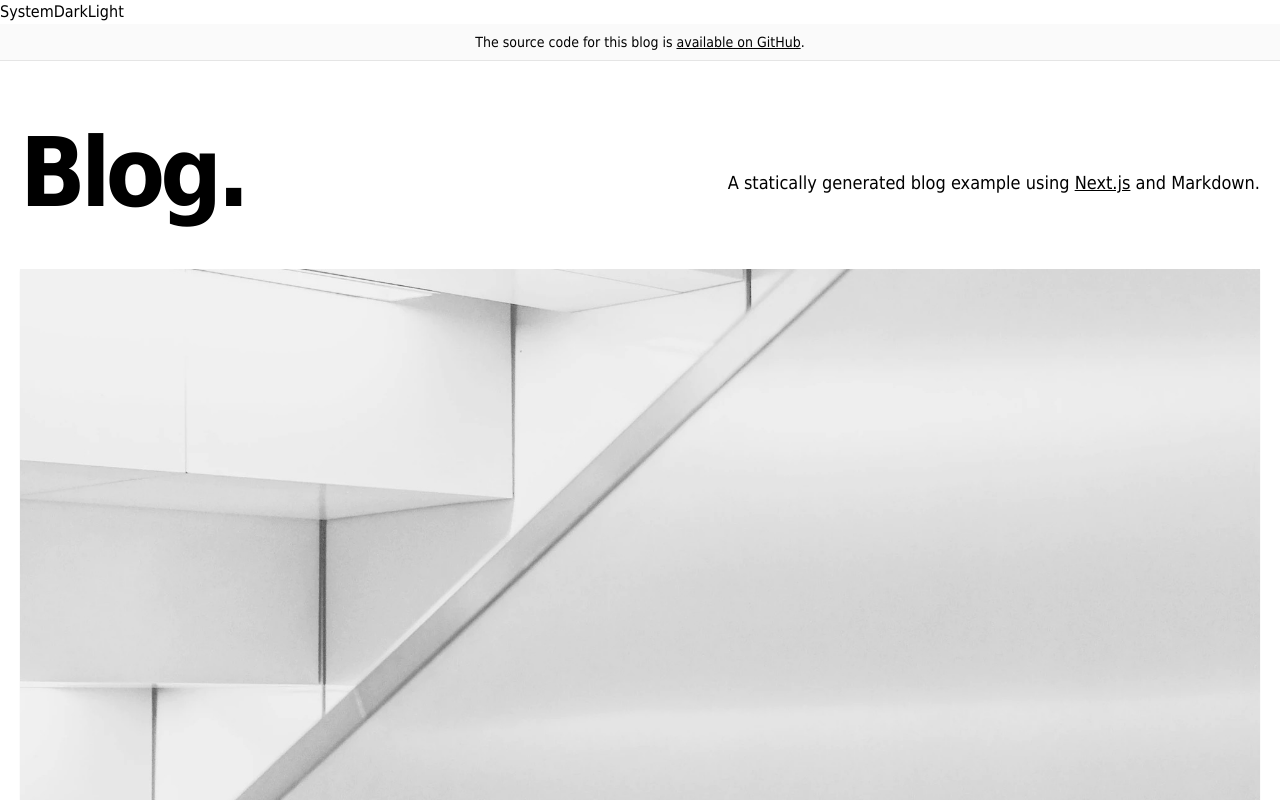
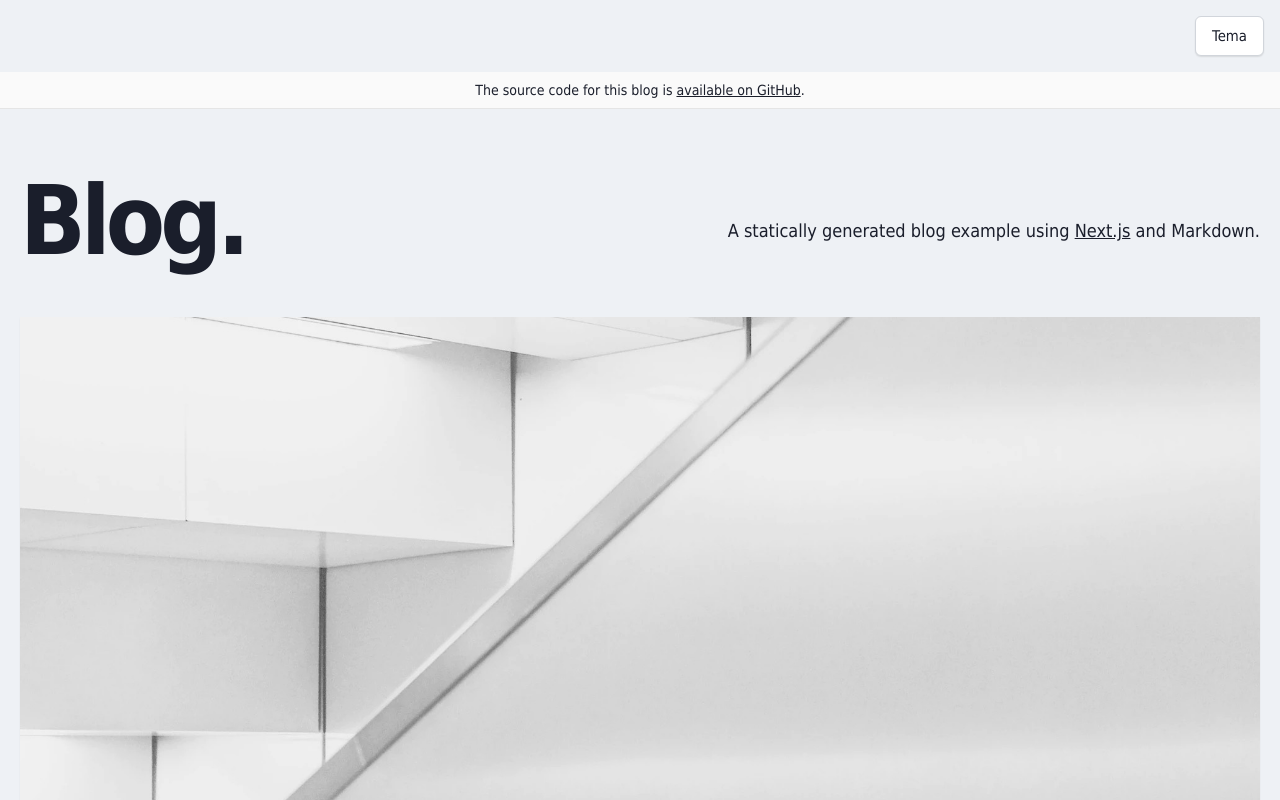
Before and after one commit to leandroslc/my-site, a Next.js app: page / in a window 1280 px wide. Shown: the top 800 px of the page. Built offline with nearby package versions, Linux system fonts and the light colour scheme.

Commit message:
feat: Styled theme selector as dropdown

```diff
--- a/modules/app/components/main-layout.tsx
+++ /dev/null
@@ -1,13 +0,0 @@
-import { PropsWithChildren } from 'react'
-import { ThemeToggle } from './theme-toggle'
-
-type Props = PropsWithChildren<{}>
-
-export const MainLayout = ({ children }: Props) => {
-  return (
-    <>
-      <ThemeToggle />
-      {children}
-    </>
-  )
-}
--- /dev/null
+++ b/modules/app/components/main-layout/index.tsx
@@ -0,0 +1,19 @@
+import { PropsWithChildren } from 'react'
+import { ClientSideOnly } from '~/modules/base/components/client-side-only'
+import { ThemeToggle } from '../theme-toggle'
+import * as S from './styles'
+
+type Props = PropsWithChildren<{}>
+
+export const MainLayout = ({ children }: Props) => {
+  return (
+    <>
+      <S.Navbar>
+        <ClientSideOnly>
+          <ThemeToggle />
+        </ClientSideOnly>
+      </S.Navbar>
+      {children}
+    </>
+  )
+}
--- /dev/null
+++ b/modules/app/components/main-layout/styles.ts
@@ -0,0 +1,8 @@
+import styled from 'styled-components'
+
+export const Navbar = styled.nav`
+  display: flex;
+  align-items: center;
+  justify-content: flex-end;
+  padding: 1rem;
+`
--- a/modules/app/components/theme-toggle.tsx
+++ b/modules/app/components/theme-toggle.tsx
@@ -1,3 +1,4 @@
+import { Dropdown } from '~/modules/base/components/dropdown'
 import { useStore } from '../data/state'
 import { Themes } from '../data/types'
 
@@ -10,9 +11,11 @@ export const ThemeToggle = () => {
 
   return (
     <>
-      <button onClick={() => handleThemeChange(Themes.System)}>System</button>
-      <button onClick={() => handleThemeChange(Themes.Dark)}>Dark</button>
-      <button onClick={() => handleThemeChange(Themes.Light)}>Light</button>
+      <Dropdown id="theme-toggle" label="Tema">
+        <button onClick={() => handleThemeChange(Themes.System)}>System</button>
+        <button onClick={() => handleThemeChange(Themes.Dark)}>Dark</button>
+        <button onClick={() => handleThemeChange(Themes.Light)}>Light</button>
+      </Dropdown>
     </>
   )
 }
--- /dev/null
+++ b/modules/base/components/client-side-only/index.tsx
@@ -0,0 +1,17 @@
+import { PropsWithChildren, useEffect, useState } from 'react'
+
+type Props = PropsWithChildren<{}>
+
+export const ClientSideOnly = ({ children }: Props) => {
+  const [hasMounted, setHasMounted] = useState(false)
+
+  useEffect(() => {
+    setHasMounted(true)
+  }, [setHasMounted])
+
+  if (!hasMounted) {
+    return null
+  }
+
+  return <>{children}</>
+}
--- /dev/null
+++ b/modules/base/components/dropdown/index.tsx
@@ -0,0 +1,88 @@
+import { PropsWithChildren, useEffect, useRef, useState } from 'react'
+import { usePopper } from 'react-popper'
+import * as S from './styles'
+
+type Props = PropsWithChildren<{
+  id: string
+  label: string
+  title?: string
+}>
+
+export const Dropdown = ({ children, id, label, title }: Props) => {
+  const [isOpen, setIsOpen] = useState(false)
+
+  const toggleRef = useRef<HTMLButtonElement>(null)
+  const menuRef = useRef<HTMLDivElement>(null)
+
+  const { styles, attributes } = usePopper(toggleRef.current, menuRef.current, {
+    placement: 'bottom-end',
+    modifiers: [
+      {
+        name: 'offset',
+        enabled: true,
+        options: {
+          offset: [0, 10],
+        },
+      },
+    ],
+  })
+
+  const handleOutsideClick = (event: MouseEvent) => {
+    const element = event.target as Node
+
+    if (
+      toggleRef.current?.contains(element) ||
+      menuRef.current?.contains(element)
+    ) {
+      return
+    }
+
+    setTimeout(() => setIsOpen(false), 1)
+  }
+
+  const handleOutsideKeyPress = (event: KeyboardEvent) => {
+    if (event.key === 'Escape' && isOpen) {
+      setIsOpen(false)
+    }
+  }
+
+  const handleToggleClick = () => {
+    setIsOpen(!isOpen)
+  }
+
+  useEffect(() => {
+    document.addEventListener('mousedown', handleOutsideClick)
+    document.addEventListener('keyup', handleOutsideKeyPress)
+
+    return () => {
+      document.removeEventListener('mousedown', handleOutsideClick)
+      document.removeEventListener('keyup', handleOutsideKeyPress)
+    }
+  })
+
+  return (
+    <>
+      <S.Button
+        id={id}
+        aria-expanded={isOpen}
+        aria-haspopup="true"
+        title={title}
+        onClick={handleToggleClick}
+        ref={toggleRef}
+      >
+        {label}
+      </S.Button>
+      <S.Menu
+        ref={menuRef}
+        style={styles.popper}
+        role="menu"
+        aria-orientation="vertical"
+        aria-labelledby={id}
+        $isOpen={isOpen}
+        {...attributes.popper}
+      >
+        {children}
+      </S.Menu>
+    </>
+  )
+}
--- /dev/null
+++ b/modules/base/components/dropdown/styles.ts
@@ -0,0 +1,29 @@
+import styled from 'styled-components'
+
+export const Menu = styled.div<{ $isOpen: boolean }>`
+  display: ${({ $isOpen }) => ($isOpen ? 'flex' : 'none')};
+  flex-direction: column;
+  background-color: ${({ theme }) => theme.dropdown.menu.back};
+  border: 0.06rem solid ${({ theme }) => theme.dropdown.menu.border};
+  border-radius: 0.4rem;
+  padding: 0.8rem;
+  box-shadow: 0 0 0 0 ${({ theme }) => theme.dropdown.menu.shadowRing},
+    0 10px 15px -3px ${({ theme }) => theme.dropdown.menu.shadow},
+    0 4px 6px -4px ${({ theme }) => theme.dropdown.menu.shadow};
+`
+
+export const Button = styled.button`
+  display: flex;
+  align-items: center;
+  justify-content: center;
+  padding: 0.5rem 1rem;
+  font-size: 0.925rem;
+  font-weight: 500;
+  color: ${({ theme }) => theme.dropdown.button.text};
+  background-color: ${({ theme }) => theme.dropdown.button.back};
+  border: 0.06rem solid ${({ theme }) => theme.dropdown.button.border};
+  border-radius: 0.375rem;
+  box-shadow: 0 0 ${({ theme }) => theme.dropdown.button.shadow},
+    0 0 ${({ theme }) => theme.dropdown.button.shadowRing},
+    0 0.06rem 0.1rem 0 ${({ theme }) => theme.dropdown.button.shadow};
+`
--- a/modules/theme/color-scheme.ts
+++ b/modules/theme/color-scheme.ts
@@ -1,11 +1,45 @@
 export const light = {
-  body: '#ffffff',
-  text: '#000000',
+  body: {
+    back: '#eef1f5',
+    text: '#1a1e2b',
+  },
+  dropdown: {
+    button: {
+      back: '#ffffff',
+      text: '#1a1e2b',
+      border: 'rgb(209, 213, 219)',
+      shadowRing: 'rgb(0 0 0 / 0.1)',
+      shadow: 'rgb(0 0 0 / 0.1)',
+    },
+    menu: {
+      back: '#ffffff',
+      border: 'rgb(229, 231, 235)',
+      shadowRing: '#ffffff',
+      shadow: 'rgb(0 0 0 / 0.1)',
+    },
+  },
 }
 
 export type ColorScheme = typeof light
 
 export const dark: ColorScheme = {
-  body: '#000000',
-  text: '#ffffff',
+  body: {
+    back: '#0e0c21',
+    text: '#ffffff',
+  },
+  dropdown: {
+    button: {
+      back: '#000000',
+      text: '#ffffff',
+      border: '#888888',
+      shadowRing: 'rgb(0 0 0 / 0.1)',
+      shadow: 'rgb(0 0 0 / 0.1)',
+    },
+    menu: {
+      back: '#44424e',
+      border: 'rgb(229, 231, 235)',
+      shadowRing: '#ffffff',
+      shadow: 'rgb(0 0 0 / 0.1)',
+    },
+  },
 }
--- a/modules/theme/global-styles.tsx
+++ b/modules/theme/global-styles.tsx
@@ -1,10 +1,22 @@
 import { createGlobalStyle } from 'styled-components'
 
 export const GlobalStyles = createGlobalStyle`
+  *, ::after, ::before {
+    box-sizing: border-box;
+  }
+
   body {
-    background: ${({ theme }) => theme.body};
-    color: ${({ theme }) => theme.text};
+    color: ${({ theme }) => theme.body.text};
     font-family: Tahoma, Helvetica, Arial, Roboto, sans-serif;
-    transition: all 0.50s linear;
+    background: ${({ theme }) => theme.body.back};
+    transition: all 0.2s linear;
+  }
+
+  button {
+    cursor: pointer;
+    background: none;
+    border: none;
+    user-select: none;
+    -webkit-appearance: button;
   }
 `
--- /dev/null
+++ b/next.config.js
@@ -0,0 +1,5 @@
+module.exports = {
+  compiler: {
+    styledComponents: true,
+  },
+}
--- a/package.json
+++ b/package.json
@@ -15,6 +15,7 @@
     "next": "^12.1.6",
     "react": "^18.2.0",
     "react-dom": "^18.2.0",
+    "react-popper": "^2.3.0",
     "remark": "14.0.2",
     "remark-html": "15.0.1",
     "remark-prism": "^1.3.6",
```
Also changed, not shown: 1 other file (tests, documents, lock files or other folders).
